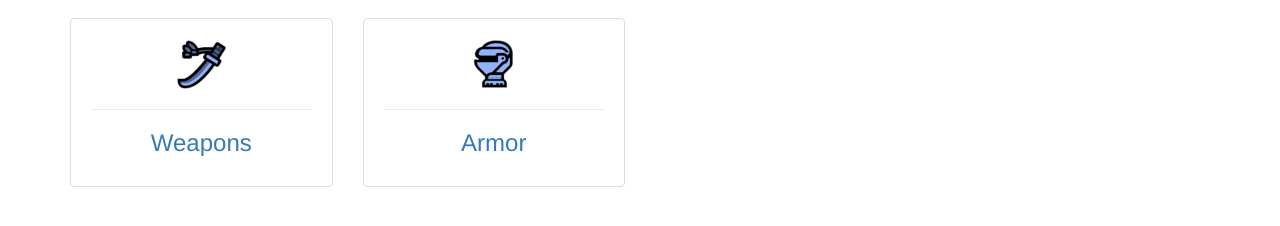
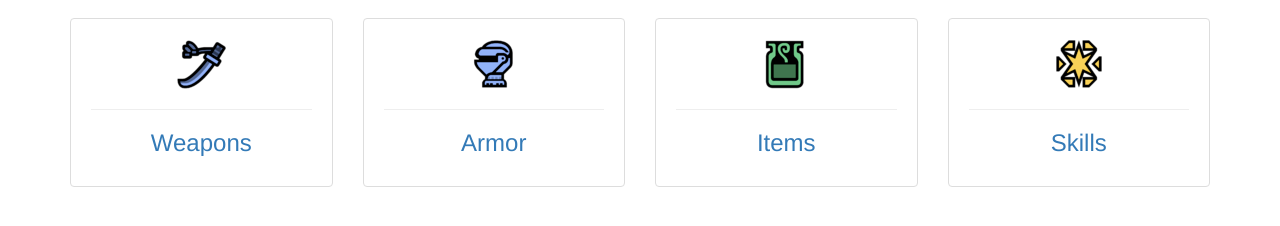
Before and after one commit to FredieU/mhw-explorer, a plain HTML site: page weapons.html in a window 1280 px wide. Shown: the part 54-280 px from the top of the page. Drawn offline with nearby package versions, Linux system fonts and the light colour scheme.

Commit message:
Added 'Items' and 'Skills' to icon thumbnail testing on 'weapons.html' page

```diff
--- a/weapons.html
+++ b/weapons.html
@@ -57,6 +57,24 @@
 					</div>
 				</a>
 			</div>
+			<div class="col-sm-6 col-md-3">
+				<a href="items.html" class="thumbnail">
+					<img class="img-responsive center-block" src="static/img/itemIcon.png" alt="Item image">
+					<div class="text-center">
+						<hr class="thumbnail-divider">
+						<h3>Items</h3>
+					</div>
+				</a>
+			</div>
+			<div class="col-sm-6 col-md-3">
+				<a href="skills.html" class="thumbnail">
+					<img class="img-responsive center-block" src="static/img/skillIcon.png" alt="Skill image">
+					<div class="text-center">
+						<hr class="thumbnail-divider">
+						<h3>Skills</h3>
+					</div>
+				</a>
+			</div>
 		</div> <!--Row-->
 	</div> <!--Container-->
 </body>
```
Also changed, not shown: static/img/itemIcon.png (added), static/img/skillIcon.png (added).
